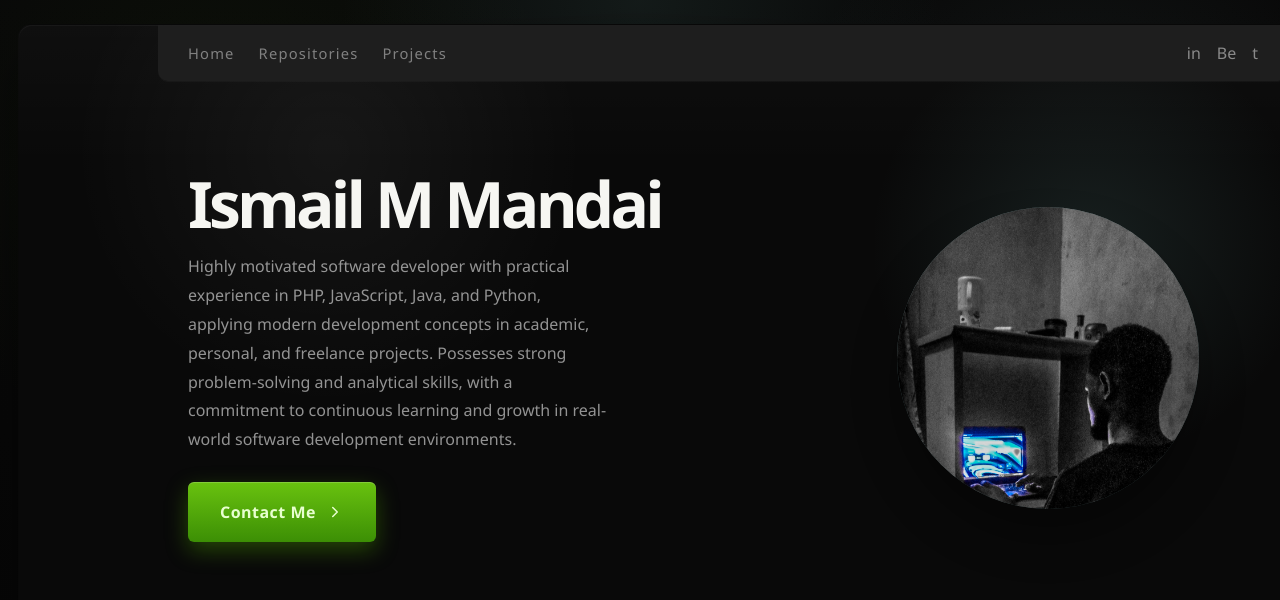
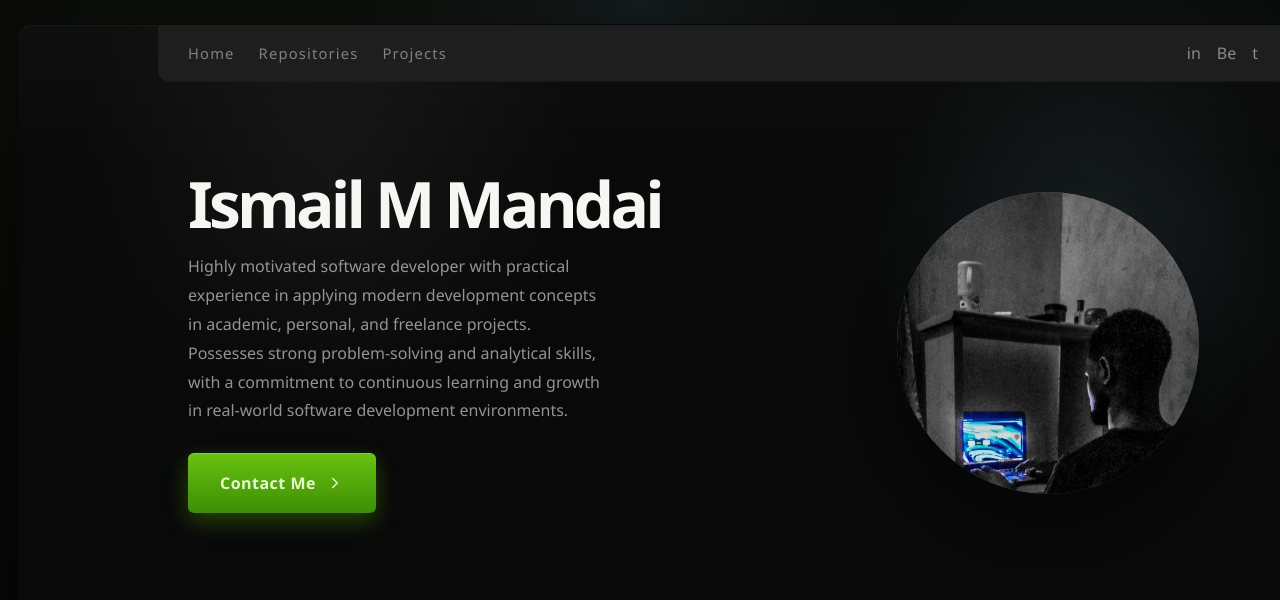
Before and after one commit to IsmaCoder024/Portifolio, a React (Vite) app: page / in a window 1280 px wide. Shown: the top 600 px of the page. Built offline with nearby package versions, Linux system fonts and the light colour scheme.

Commit message:
another portifolio commmited

```diff
--- a/index.html
+++ b/index.html
@@ -2,9 +2,9 @@
 <html lang="en">
   <head>
     <meta charset="UTF-8" />
-    <link rel="icon" type="image/svg+xml" href="/vite.svg" />
+    <link rel="icon" type="image/png" href="/logo.png" />
     <meta name="viewport" content="width=device-width, initial-scale=1.0" />
-    <title>portifolio</title>
+    <title>I.M Mandai</title>
   </head>
   <body>
     <div id="root"></div>
--- a/src/pages/Homepage.jsx
+++ b/src/pages/Homepage.jsx
@@ -43,7 +43,7 @@
             <h1>Ismail M Mandai</h1>
             <p className="intro-text">
               Highly motivated  software developer with practical
-              experience in PHP, JavaScript, Java, and Python, applying modern
+              experience in applying modern
               development concepts in academic, personal, and freelance
               projects. Possesses strong problem-solving and analytical skills,
               with a commitment to continuous learning and growth in real-world
```
Also changed, not shown: public/logo.png (added).
